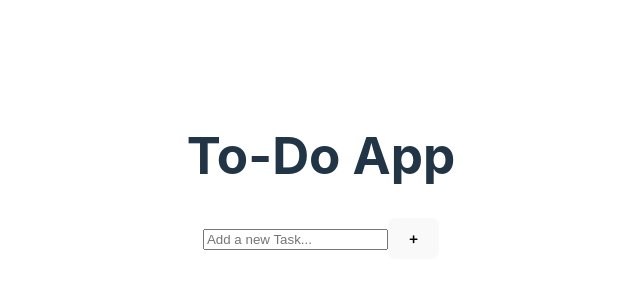
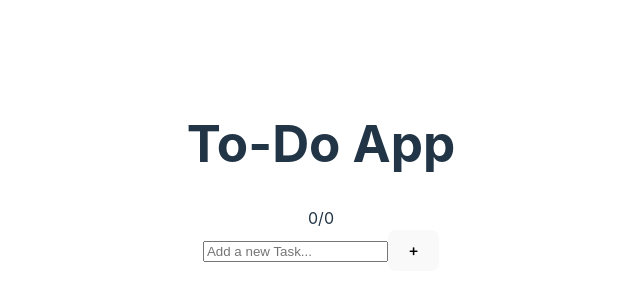
Before and after one commit to Noah4649/ToDoListAppWithReact, a React (Vite) app: page / in a window 1280 px wide. Shown: the part 216-516 px from the top of the page, without its empty margins (319-959 px from the left). Built offline with nearby package versions, Linux system fonts and the light colour scheme.

Commit message:
added a progress bar and task counter

```diff
--- a/src/App.jsx
+++ b/src/App.jsx
@@ -5,6 +5,10 @@ function App() {
   const [tasks, setTasks] = useState([])
   const [inputValue, setInputValue] = useState('')
   const [editId, setEditId] = useState(null)
+
+  const completedCount = tasks.filter((task) => task.completed).length
+  const totalCount = tasks.length
+  const progressPercent = totalCount === 0 ? 0 : Math.round((completedCount / totalCount) * 100)
 
   const addTask = () => {
     if (!inputValue.trim()) return
@@ -46,7 +50,18 @@ function App() {
 
         <h1>To-Do App</h1>
 
-        {/* Progress bar — Step 7 */}
+        {/* Progress bar */}
+        <div className="progress-container">
+          <div className="progress-bar-wrapper">
+            <div
+              className="progress-bar"
+              style={{ width: `${progressPercent}%` }}
+            ></div>
+          </div>
+          <div className="task-counter">
+            <span>{completedCount}/{totalCount}</span>
+          </div>
+        </div>
 
         <div className="input-area">
           <input
```
